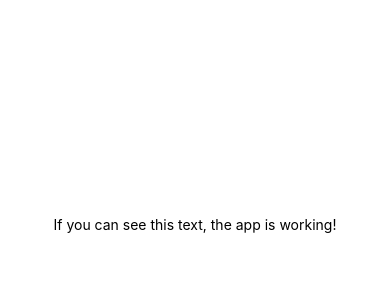
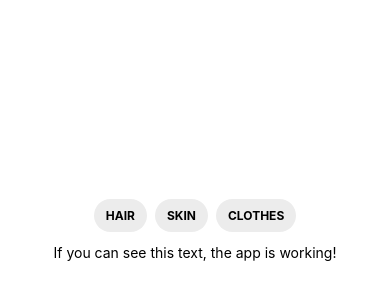
Before and after one commit to ericgmoon/r2r-frontend-kma, a React Native app: screen / in a window 390 px wide. Shown: the part 198-498 px from the top of the page. Built offline with nearby package versions, Linux system fonts and the light colour scheme.

Commit message:
navigation

```diff
--- a/App.js
+++ b/App.js
@@ -1,5 +1,6 @@
 import React from "react";
 import { StyleSheet, Text, View } from "react-native";
+import Navigation from './src/packages/navigation'
 
 const styles = StyleSheet.create({
   container: {
@@ -10,9 +11,26 @@ const styles = StyleSheet.create({
   },
 });
 
+const example = [
+  {
+    label: 'Hair',
+    value: 'hair',
+    active: true
+  },
+  {
+    label: 'Skin',
+    value: 'skin'
+  },
+  {
+    label: 'Clothes',
+    value: 'clothes'
+  },
+]
+
 export default function App() {
   return (
     <View style={styles.container}>
+      <Navigation items={example} />
       <Text>If you can see this text, the app is working!</Text>
     </View>
   );
--- a/src/packages/navigation/index.js
+++ b/src/packages/navigation/index.js
@@ -5,8 +5,8 @@ import Chip from '../common/chip'
 
 export default function Navigation({ items, current }) {
   return (
-    <View>
-      {items.map(item => <Chip label={item.label} value={item.value} />)}
+    <View style={{ display: 'flex', flexDirection: 'row', padding: 8 }}>
+      {items.map(item => <Chip label={item.label} value={item.value} style={{ margin: 4 }} />)}
     </View>
   )
 }
```
